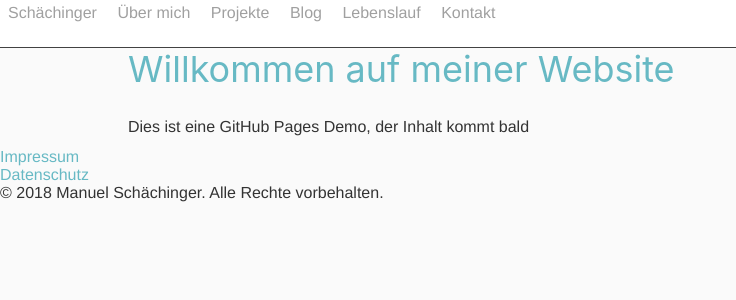
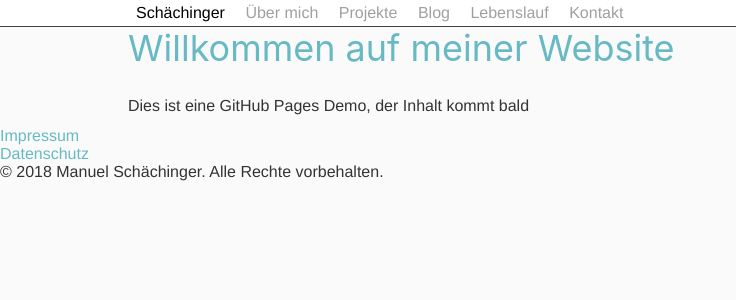
Before and after one commit to schaechinger/schaechinger.github.io, a Jekyll site: the page built from index.html, in a window 1280 px wide. Shown: the top 300 px of the page, without its empty margins (0-736 px from the left). Built offline with Jekyll 4.4.1, drawn with Linux system fonts in a browser that asks for light colours; some web fonts are replaced.

Commit message:
added container to navigation

```diff
--- a/_layouts/default.html
+++ b/_layouts/default.html
@@ -12,7 +12,7 @@
   <header>
     <nav>
       <ul>
-        <li{% if page.url == element.url %} class="active"{% endif %}>
+        <li{% if page.url == '/' or !page.url %} class="active"{% endif %}>
           <a href="/">Schächinger</a>
         </li>
         {% for element in site.data.nav %}
--- a/_sass/modules/_header.scss
+++ b/_sass/modules/_header.scss
@@ -1,12 +1,15 @@
 header {
+  @include clearfix;
+
   background-color: $white;
   border-bottom: 1px solid $gray-dark;
   color: $white;
-  font-family: 'ClearSans', 'ClearSans-Bk', $font-stack-helvetica;
-  height: 3rem;
+  font-family: 'ClearSans-Bk', $font-stack-helvetica;
   width: 100%;
 
   nav {
+    @include outer-container;
+
     li {
       display: inline-block;
       padding: 0.25rem 0.5rem;
```
